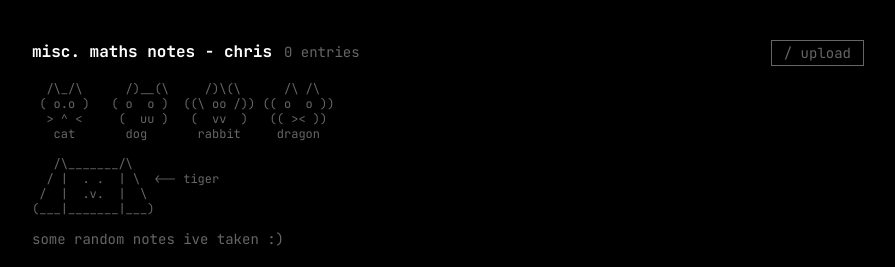
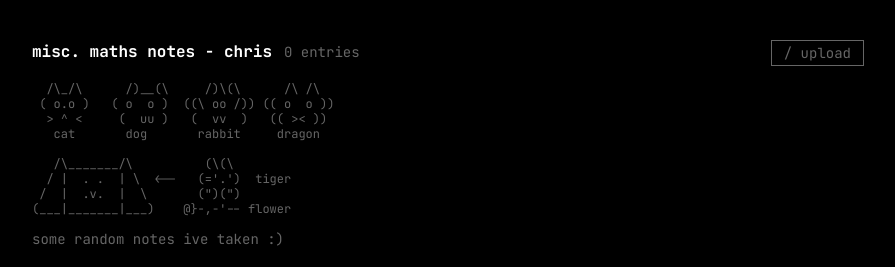
Before and after one commit to cy-nldn/v0-notes-website, a Next.js app: page / in a window 1280 px wide. Shown: the top 267 px of the page, without its empty margins (192-1087 px from the left). Built offline with nearby package versions, Linux system fonts and the light colour scheme; no server answers; the database is empty.

Commit message:
feat: add rose flower next to tiger in ASCII art
Improve ASCII art with rose next to tiger on same rows.

Co-authored-by: chris <244379791+cy-nldn@users.noreply.github.com>

```diff
--- a/app/page.tsx
+++ b/app/page.tsx
@@ -80,10 +80,10 @@ export default async function Home() {
   > ^ <     (  uu )   (  vv  )   (( >< ))
    cat       dog       rabbit     dragon
 
-   /\\_______/\\
-  / |  . .  | \\  <-- tiger
- /  |  .v.  |  \\
-(___|_______|___)                          `}</pre>
+   /\\_______/\\          (\\(\\
+  / |  . .  | \\  <--   (='.')  tiger
+ /  |  .v.  |  \\       (")(")
+(___|_______|___)    @}-,-'-- flower        `}</pre>
 
         {/* Description */}
         <p className="text-muted-foreground text-sm mb-6">
```
